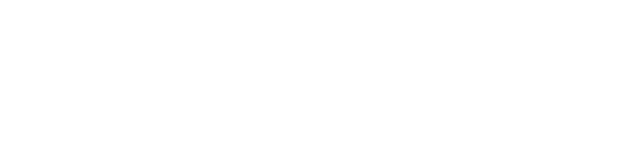
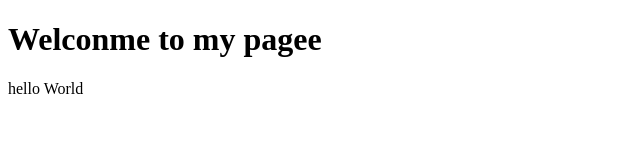
Before and after one commit to sanaz-shahraeini/fetch_js, a plain HTML site: page index.html in a window 1280 px wide. Shown: the whole page, without its empty margins (0-640 px from the left). Drawn offline with Linux system fonts and the light colour scheme.

Commit message:
update index.html

```diff
--- a/index.html
+++ b/index.html
@@ -6,6 +6,8 @@
     <title>Document</title>
 </head>
 <body>
+    <h1> Welconme to my pagee</h1>
+    <p> hello World </p>
 
  <script src="./main.js" ></script>
 </body>
```
